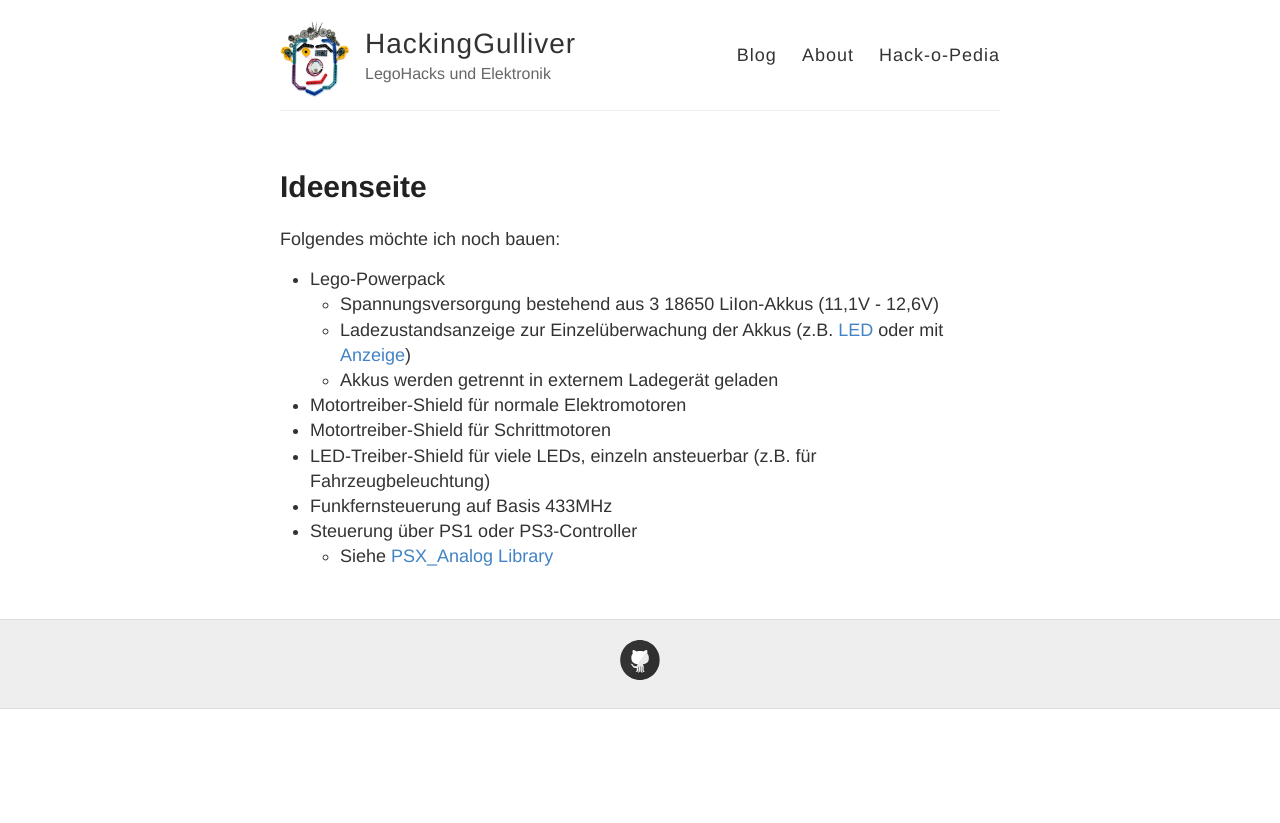
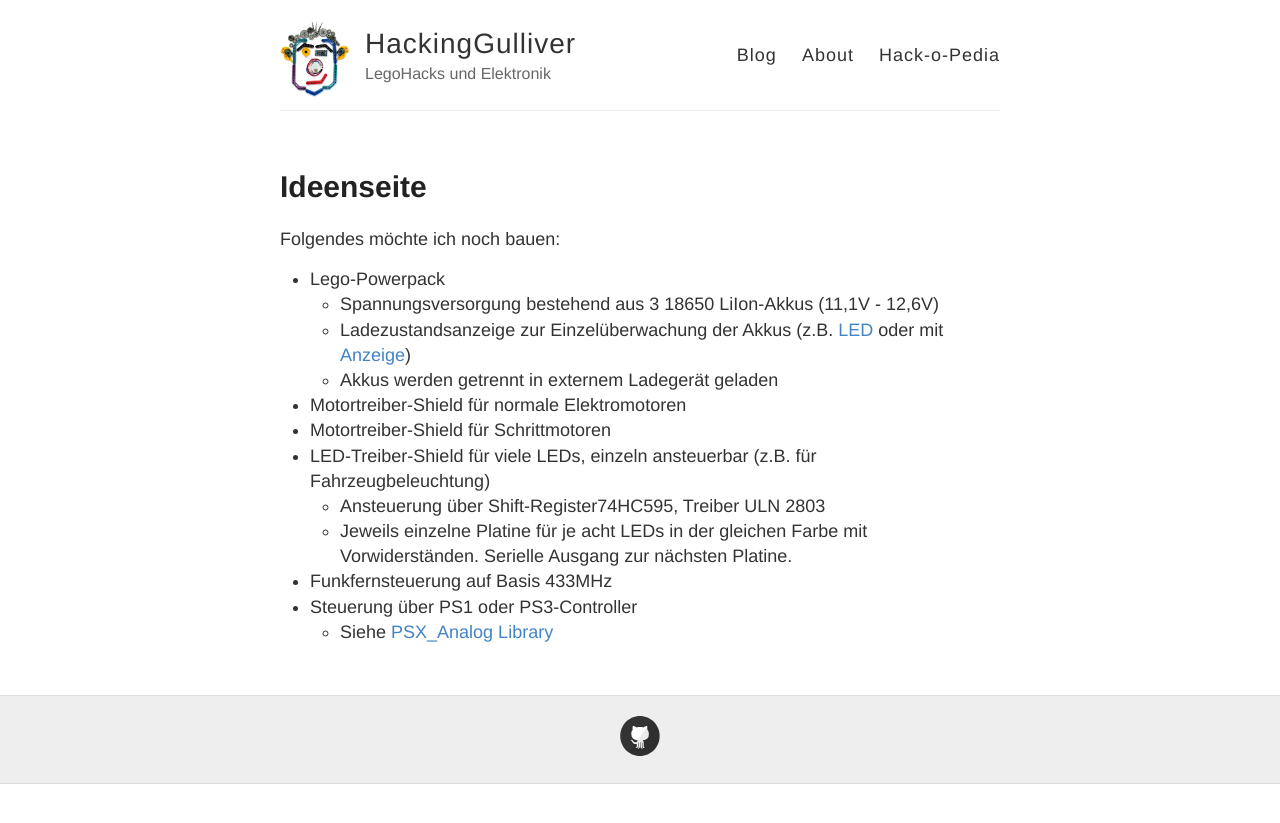
Before and after one commit to HackingGulliver/hackinggulliver.github.io, a Jekyll site: the page built from hackopedia/Ideen.md, in a window 1280 px wide. Shown: the top 823 px of the page. Built offline with Jekyll 4.4.1, drawn with Linux system fonts in a browser that asks for light colours; Markdown is read by kramdown in place of the engine named in the settings.

Commit message:
Update Ideen.md

```diff
--- a/hackopedia/Ideen.md
+++ b/hackopedia/Ideen.md
@@ -12,6 +12,8 @@ Folgendes möchte ich noch bauen:
 * Motortreiber-Shield für normale Elektromotoren
 * Motortreiber-Shield für Schrittmotoren
 * LED-Treiber-Shield für viele LEDs, einzeln ansteuerbar (z.B. für Fahrzeugbeleuchtung)
+  * Ansteuerung über Shift-Register74HC595, Treiber ULN 2803
+  * Jeweils einzelne Platine für je acht LEDs in der gleichen Farbe mit Vorwiderständen. Serielle Ausgang zur nächsten Platine.
 * Funkfernsteuerung auf Basis 433MHz
 * Steuerung über PS1 oder PS3-Controller
   * Siehe [PSX_Analog Library](https://github.com/kiram9/Arduino_PSX_Analog)
```
